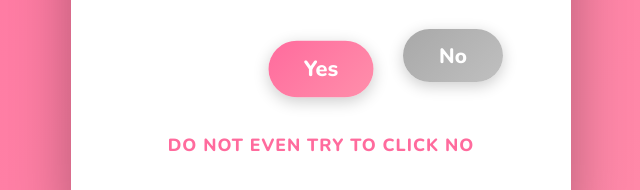
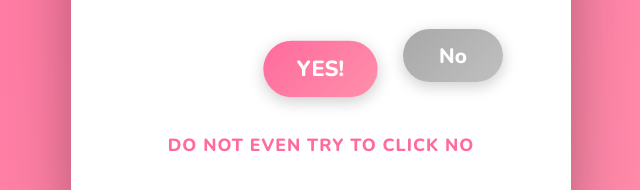
Before and after one commit to deniskhamenka/Love-You-ZAYA, a plain HTML site: page index.html in a window 1280 px wide. Shown: the part 734-924 px from the top of the page, 319-959 px from the left. Drawn offline with nearby package versions, Linux system fonts and the light colour scheme.

Commit message:
Update index.html

```diff
--- a/index.html
+++ b/index.html
@@ -240,7 +240,7 @@
         <div class="question">ZAYA will you be my valentine?💞</div>
 
         <div class="button-container" id="buttonContainer">
-            <button class="btn" id="yesBtn">Yes</button>
+            <button class="btn" id="yesBtn">YES!</button>
             <button class="btn" id="noBtn">No</button>
         </div>
 
```
